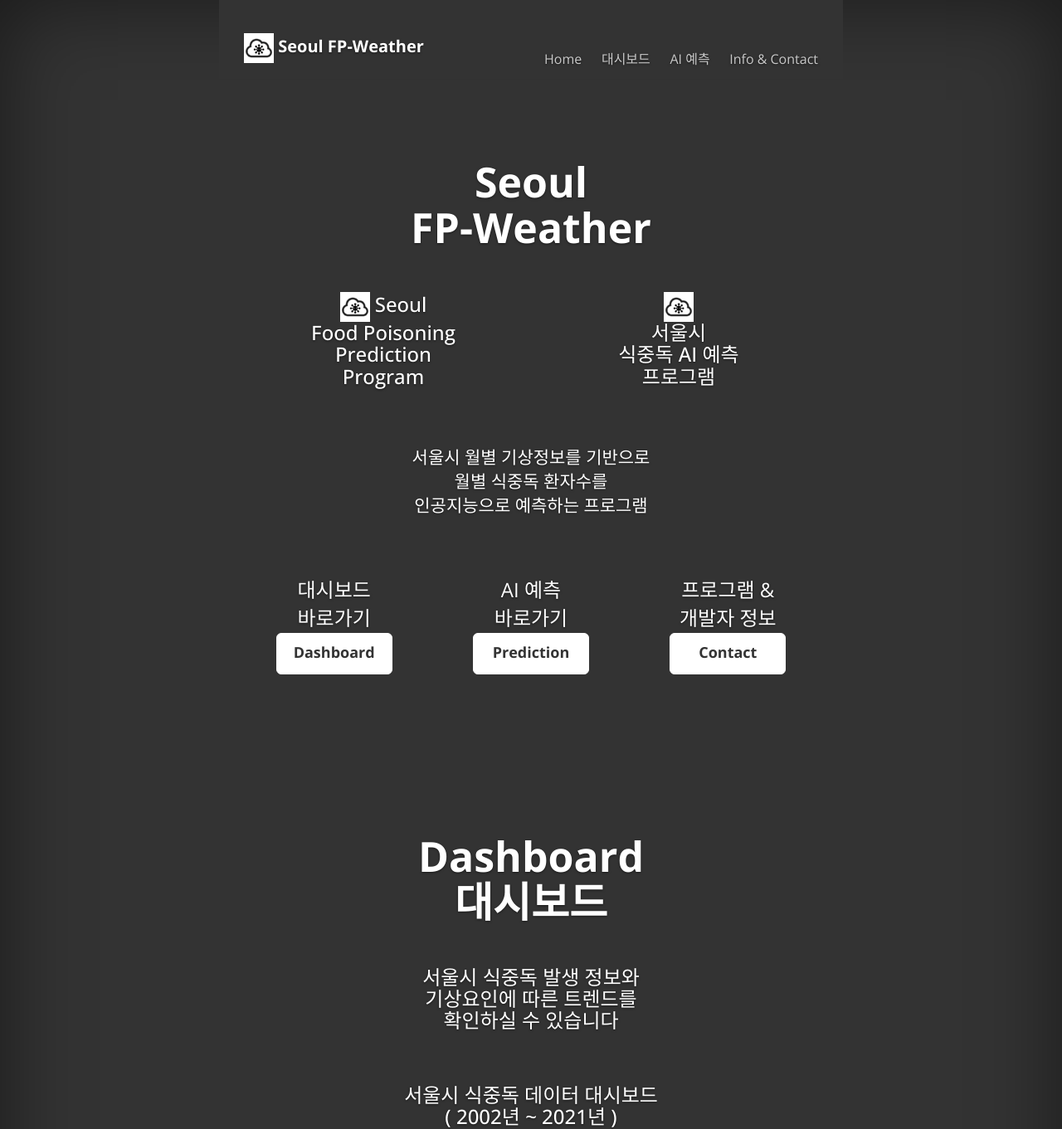
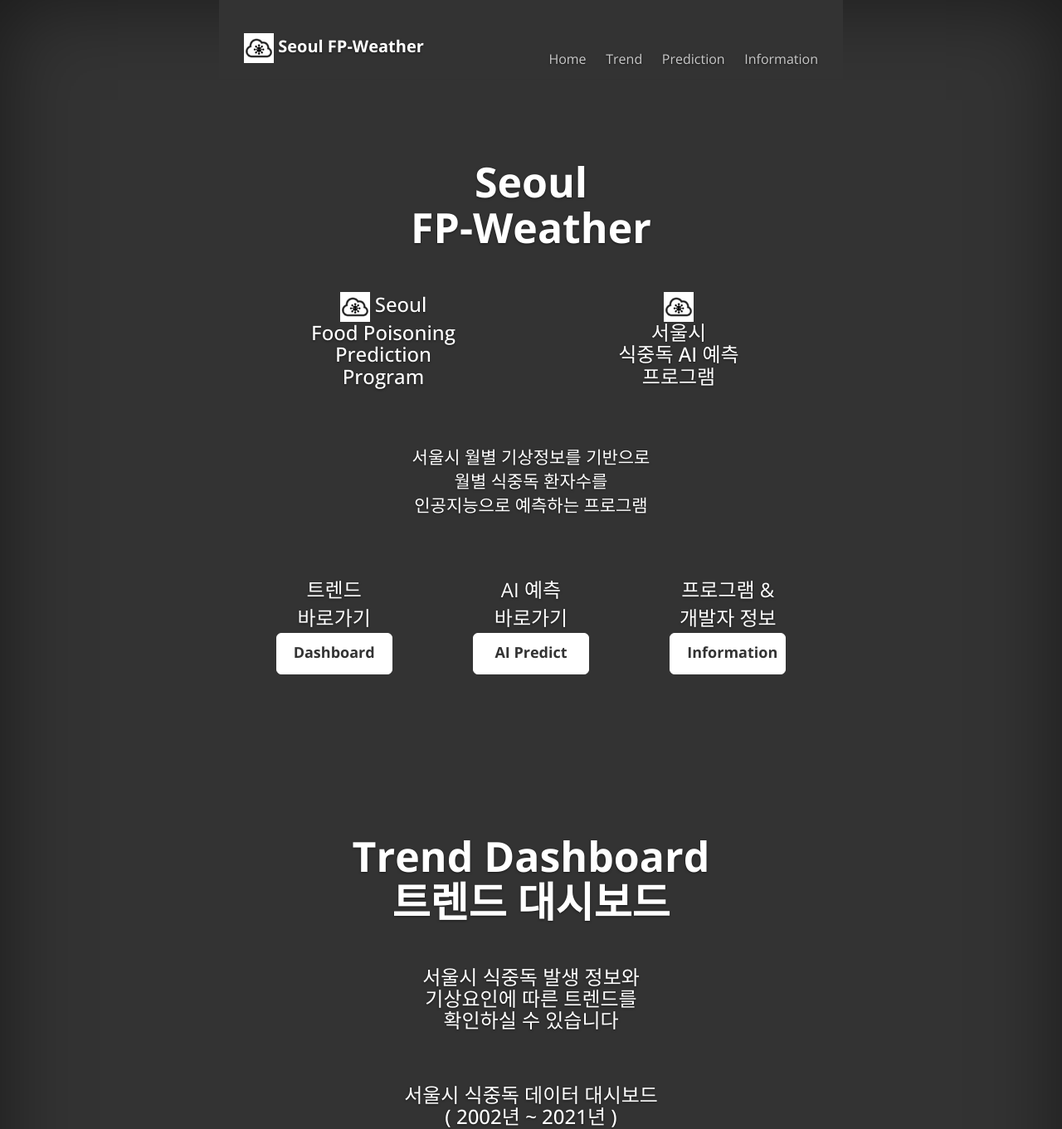
Before and after one commit to kyungjaecheong/Seoul-FP-Weather, a Flask app: page / in a window 1280 px wide. Shown: the top 1361 px of the page at 83% size. Run offline with Flask 2, Linux system fonts and the light colour scheme; parts of the project's set-up code (start-up, migrations or seed data) failed here and were passed over; some libraries are stand-ins or nearby versions.

Commit message:
add pred-dashboard & editted (#16)

```diff
--- a/templates/index.html
+++ b/templates/index.html
@@ -38,9 +38,9 @@
                             <br>
                             <ul class="nav masthead-nav">
                                 <li><a href="#">Home</a></li>
-                                <li><a href="#dashboard">대시보드</a></li>
-                                <li><a href="#prediction">AI 예측</a></li>
-                                <li><a href="#contact">Info & Contact</a></li>
+                                <li><a href="#dashboard">Trend</a></li>
+                                <li><a href="#prediction">Prediction</a></li>
+                                <li><a href="#contact">Information</a></li>
                             </ul>
                         </nav>
                     </div>
@@ -70,7 +70,7 @@
                     <div class="home-grid">
                         <div class="grid-contents">
                             <div class="contents-detail">
-                                <a href="/#dashboard">대시보드<br>바로가기</a>
+                                <a href="/#dashboard">트렌드<br>바로가기</a>
                                 <br>
                                 <a href="/#dashboard" class="btn btn-lg btn-default" style="width: 140px; height: 50px;">Dashboard</a>
                             </div>
@@ -79,14 +79,14 @@
                             <div class="contents-detail">
                                 <a href="/#prediction">AI 예측<br>바로가기</a>
                                 <br>
-                                <a href="/#prediction" class="btn btn-lg btn-default" style="width: 140px; height: 50px;">Prediction</a>
+                                <a href="/#prediction" class="btn btn-lg btn-default" style="width: 140px; height: 50px;">AI Predict</a>
                             </div>
                         </div>
                         <div class="grid-contents">
                             <div class="contents-detail">
                                 <a href="/#contact">프로그램 &<br>개발자 정보</a>
                                 <br>
-                                <a href="/#contact" class="btn btn-lg btn-default" style="width: 140px; height: 50px;">Contact</a>
+                                <a href="/#contact" class="btn btn-lg btn-default" style="width: 140px; height: 50px;">Information</a>
                             </div>
                         </div>
                     </div>
@@ -94,7 +94,7 @@
 
                 <div class="inner cover" id="dashboard">
                     <div class="cover-title">
-                        <h2>Dashboard<br>대시보드</h2>
+                        <h2>Trend Dashboard<br>트렌드 대시보드</h2>
                     </div>
                     <h1 class="cover-heading">
                         <p>서울시 식중독 발생 정보와<br>기상요인에 따른 트렌드를<br>확인하실 수 있습니다</p>
@@ -221,6 +221,9 @@
                                 </div>
                             </div>
                         </div>
+                    </div>
+                    <div class="dash-container">
+                        <iframe src="https://datastudio.google.com/embed/reporting/3be2acf3-56b0-4f85-8b20-080dfaee4711/page/3OW6C" frameborder="0" style="border:0" allowfullscreen></iframe>
                     </div>
                     <br>
                     <div class="month-nav" id="month-weather">
```
